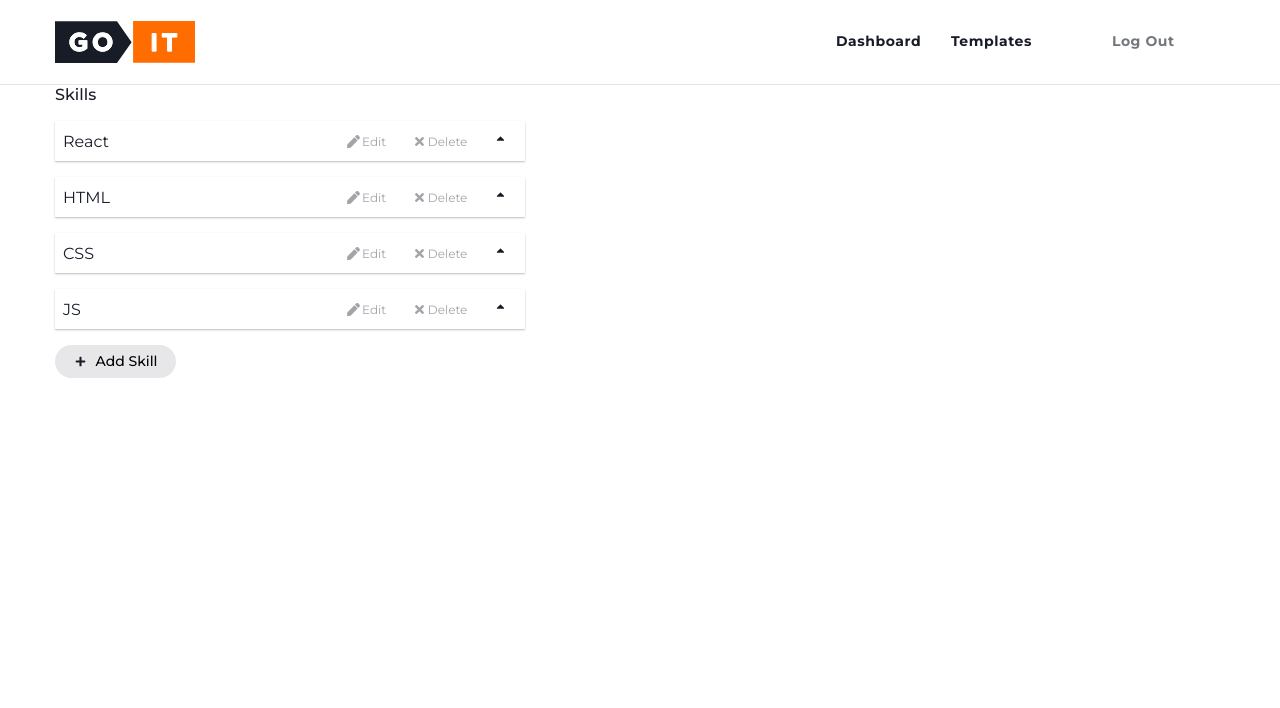
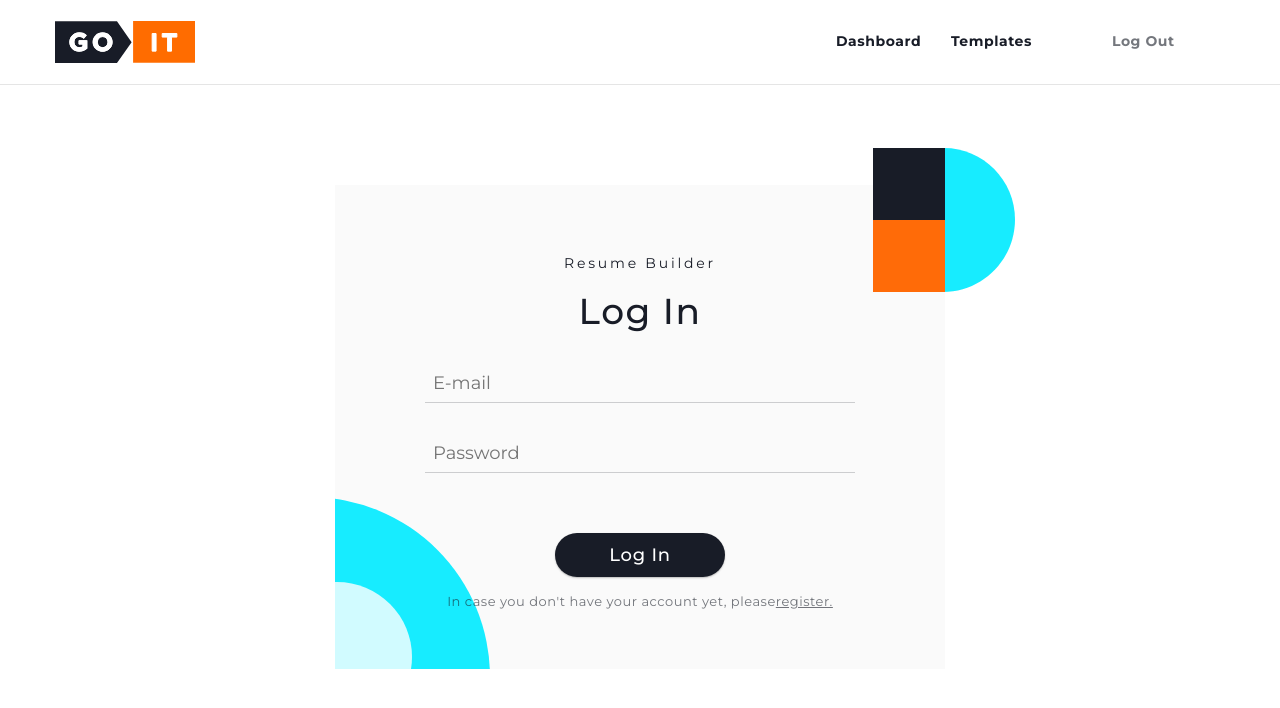
Before and after one commit to VovaMelnyk/Builder, a React (Create React App) app: page /login in a window 1280 px wide. Shown: the top 708 px of the page. Built offline with nearby package versions, Linux system fonts and the light colour scheme.

Commit message:
login page added

```diff
--- a/src/Containers/Login/Login.js
+++ b/src/Containers/Login/Login.js
@@ -1,10 +1,69 @@
-import React from "react";
+import React, { useState } from "react";
 import styles from "./Login.module.css";
-import Skills from "../../Components/Skills/Skills";
+import { Link } from "react-router-dom";
+import { paths } from "../../constants";
+import { useDispatch } from "react-redux";
+import { logInUser } from "../../redux/actions/user";
+
+const formInitialState = {
+  email: "",
+  password: ""
+};
+
 const Login = () => {
+  const [form, setForm] = useState(formInitialState);
+  const dispatch = useDispatch();
+
+  const inputHandler = e => {
+    const name = e.target.name;
+    const value = e.target.value;
+    setForm({ ...form, [name]: value });
+  };
+  const submitHandler = e => {
+    e.preventDefault();
+    const userData = {
+      email: form.email,
+      uid: "qwerty"
+    };
+    // request to firebase
+    // result of request write to global state
+    dispatch(logInUser(userData));
+    setForm(formInitialState);
+  };
+  const { email, password } = form;
   return (
-    <div>
-      <Skills />
+    <div className={styles.sectionWrapper}>
+      <section className={styles.loginWrapper}>
+        <p className={styles.sign}>Resume Builder</p>
+        <h1 className={styles.loginCaption}>Log In</h1>
+        <form className={styles.loginForm} onSubmit={submitHandler}>
+          <input
+            type="email"
+            name="email"
+            value={email}
+            placeholder="E-mail"
+            className={styles.loginInput}
+            onChange={inputHandler}
+          />
+          <input
+            type="password"
+            name="password"
+            value={password}
+            placeholder="Password"
+            className={styles.loginInput}
+            onChange={inputHandler}
+          />
+          <button type="submit" className={styles.submitBtn}>
+            Log In
+          </button>
+        </form>
+        <p className={styles.register}>
+          In case you don't have your account yet, please
+          <Link to={paths.registration} className={styles.registerLink}>
+            register.
+          </Link>
+        </p>
+      </section>
     </div>
   );
 };
--- a/src/Containers/Login/Login.module.css
+++ b/src/Containers/Login/Login.module.css
@@ -0,0 +1,75 @@
+.sectionWrapper {
+  padding-top: 100px;
+}
+.loginWrapper {
+  width: 610px;
+  background-color: #fafafa;
+  margin: 0 auto;
+  padding: 60px 90px;
+  background-image: url("./login-bckg.svg");
+  background-repeat: no-repeat;
+  background-position: left bottom;
+  position: relative;
+}
+.loginWrapper::after {
+  content: "";
+  display: block;
+  position: absolute;
+  width: 142px;
+  height: 144px;
+  background-image: url("./login-after.svg");
+  top: -37px;
+  right: -70px;
+}
+.sign {
+  font: normal 14px/36px "Montserrat";
+  text-align: center;
+  letter-spacing: 0.2em;
+  color: #181c27;
+  margin-bottom: 8px;
+}
+.loginCaption {
+  font: 500 36px/44px "Montserrat";
+  text-align: center;
+  letter-spacing: 0.04em;
+  color: #181c27;
+  margin-bottom: 31px;
+}
+.loginInput {
+  width: 100%;
+  font: normal 18px/22px "Montserrat";
+  display: block;
+  margin: 0 auto;
+  border: 0;
+  background-color: #fafafa;
+  border-bottom: 1px solid rgba(24, 28, 39, 0.2);
+  padding: 8px;
+  margin-bottom: 31px;
+}
+.loginInput:last-of-type {
+  margin-bottom: 60px;
+}
+.submitBtn {
+  display: block;
+  margin: 0 auto;
+  width: 170px;
+  background-color: #181c27;
+  box-shadow: 0px 1px 3px rgba(0, 0, 0, 0.06), 0px 1px 1px rgba(0, 0, 0, 0.08),
+    0px 1px 2px rgba(0, 0, 0, 0.12);
+  border: none;
+  border-radius: 25px;
+  font: 500 18px/22px "Montserrat";
+  letter-spacing: 0.04em;
+  color: #ffffff;
+  padding: 11px 0;
+  margin-bottom: 16px;
+}
+.register {
+  font: normal 13px/16px "Montserrat";
+  text-align: center;
+  letter-spacing: 0.04em;
+  color: rgba(24, 28, 39, 0.6);
+}
+.registerLink {
+  color: rgba(24, 28, 39, 0.6);
+}
--- a/src/constants/index.js
+++ b/src/constants/index.js
@@ -6,5 +6,6 @@ export const paths = {
   templates: "/templates"
 };
 export const reduxUserTypes = {
-  LOG_OUT: "LOG_OUT"
+  LOG_OUT: "LOG_OUT",
+  LOG_IN: "LOG_IN"
 };
--- a/src/redux/actions/user.js
+++ b/src/redux/actions/user.js
@@ -3,3 +3,8 @@ import { reduxUserTypes } from "../../constants";
 export const logOutUser = () => ({
   type: reduxUserTypes.LOG_OUT
 });
+
+export const logInUser = ({ email, uid }) => ({
+  type: reduxUserTypes.LOG_IN,
+  payload: { email, uid }
+});
--- a/src/redux/reducers/user.js
+++ b/src/redux/reducers/user.js
@@ -13,6 +13,8 @@ export default (state = initialState, action) => {
   switch (action.type) {
     case reduxUserTypes.LOG_OUT:
       return userLogOut;
+    case reduxUserTypes.LOG_IN:
+      return action.payload;
     default:
       return state;
   }
```
Also changed, not shown: src/Containers/Login/login-after.svg (added), src/Containers/Login/login-bckg.svg (added).
